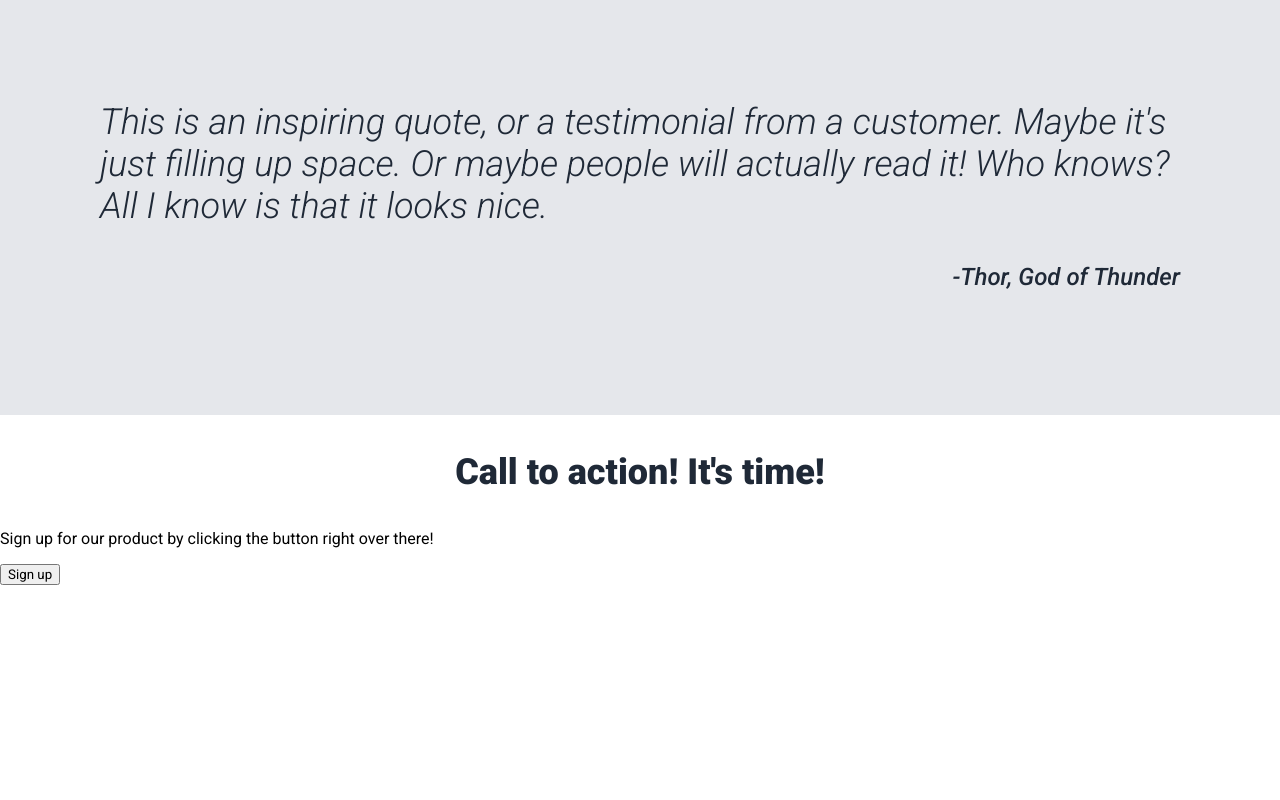
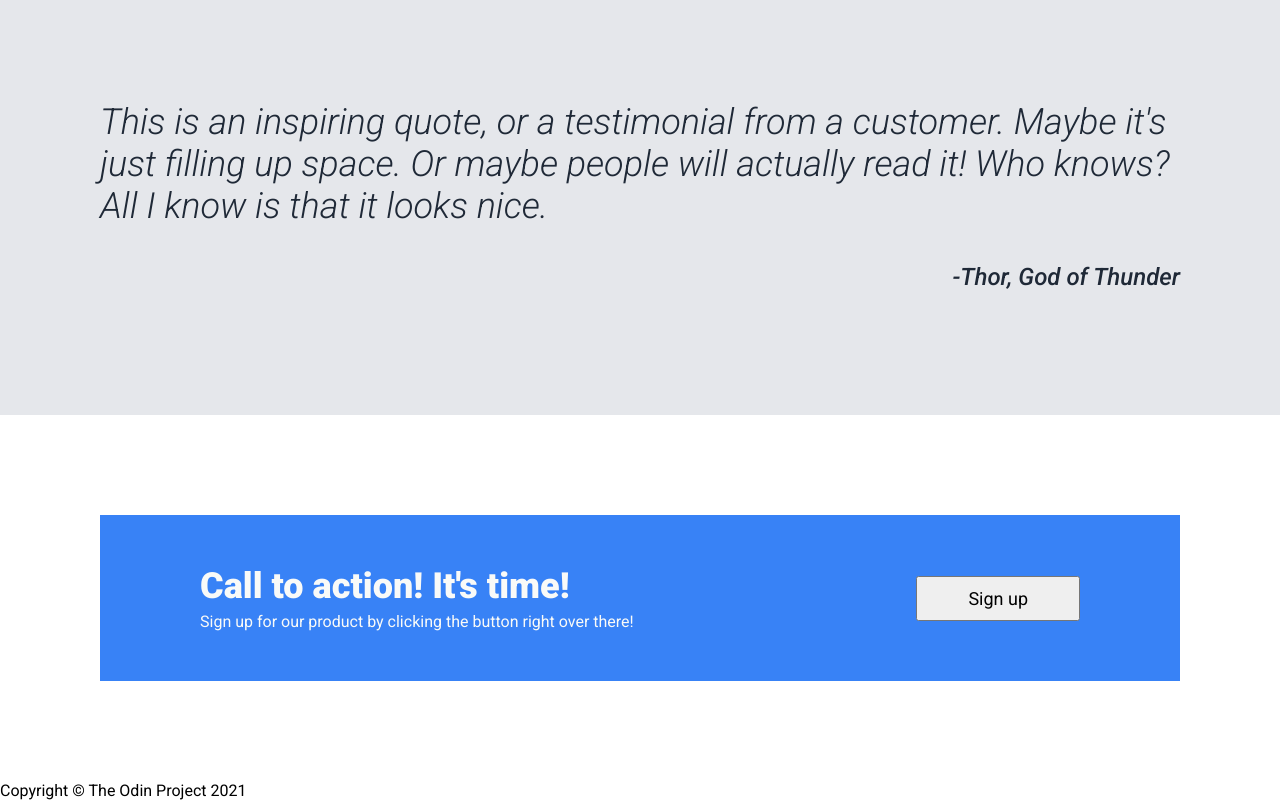
Before and after one commit to mhgraaf/foundations-flexbox-landing-page, a plain HTML site: page index.html in a window 1280 px wide. Shown: the part 1029-1829 px from the top of the page. Before the commit the page ends 1614 px from the top, so only its background shows below. Drawn offline with Linux system fonts and the light colour scheme.

Commit message:
added footer to html, CTA section in progress

```diff
--- a/index.html
+++ b/index.html
@@ -75,12 +75,14 @@
       <p class="attribution">-Thor, God of Thunder</p>
     </div>
 
-    <div class="footer">
+    <div class="sign-up">
       <div class="call-to-action">
         <h3>Call to action! It's time!</h3>
         <p>Sign up for our product by clicking the button right over there!</p>
       </div>
-      <button class="footer-button">Sign up</button>
+      <button class="sign-up-button">Sign up</button>
     </div>
+
+    <div class="footer">Copyright © The Odin Project 2021</div>
   </body>
 </html>
--- a/style.css
+++ b/style.css
@@ -113,3 +113,33 @@ h3 {
   text-align: right;
   margin-top: 10px;
 }
+
+.sign-up {
+  background-color: #3882f6;
+  margin: 100px;
+  padding: 50px 100px;
+  color: #f9faf8;
+  display: flex;
+  flex-direction: row nowrap;
+  justify-content: space-between;
+}
+
+.call-to-action {
+  display: flex;
+  flex-flow: column nowrap;
+  align-items: flex-start;
+  gap: 5px;
+}
+
+.sign-up h3,
+.sign-up p {
+  color: #f9faf8;
+  margin: 0;
+}
+
+.sign-up-button {
+  display: flex;
+  align-self: center;
+  padding: 10px 50px 10px 50px;
+  font-size: 18px;
+}
```
